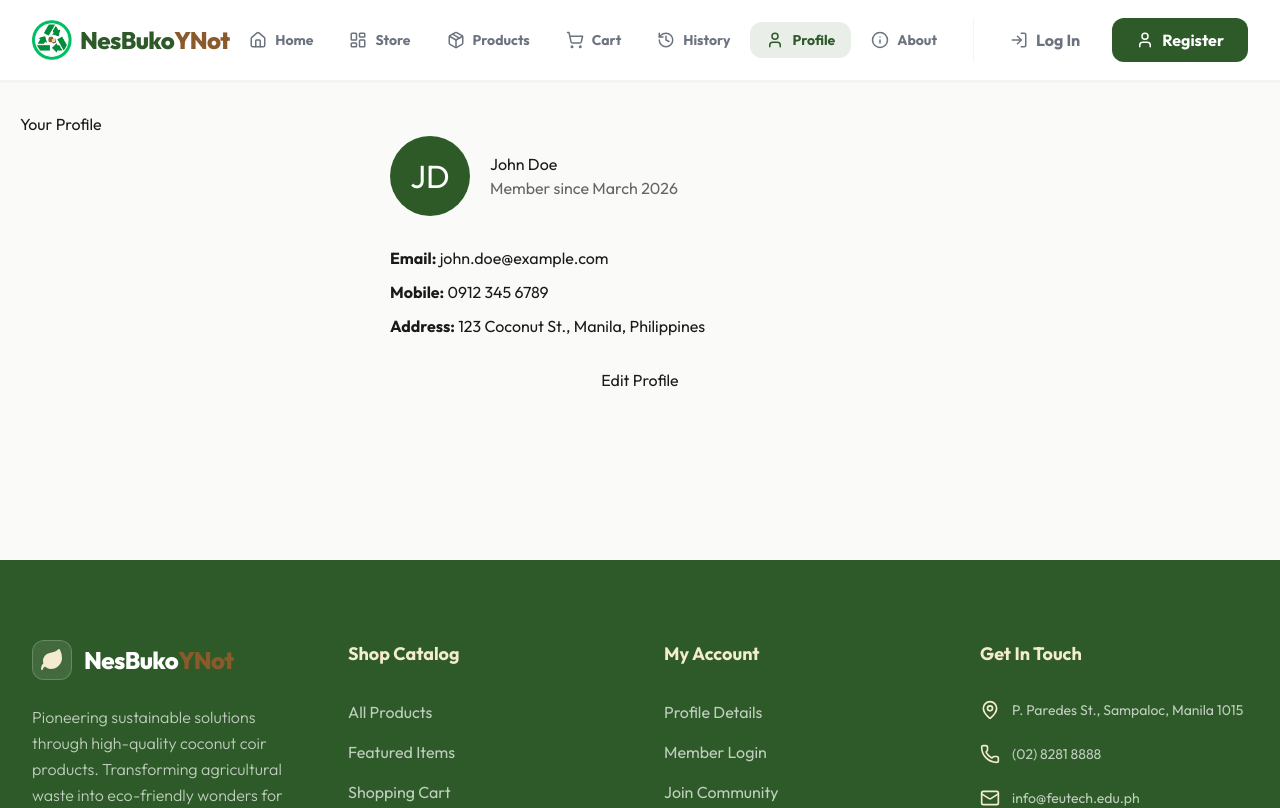
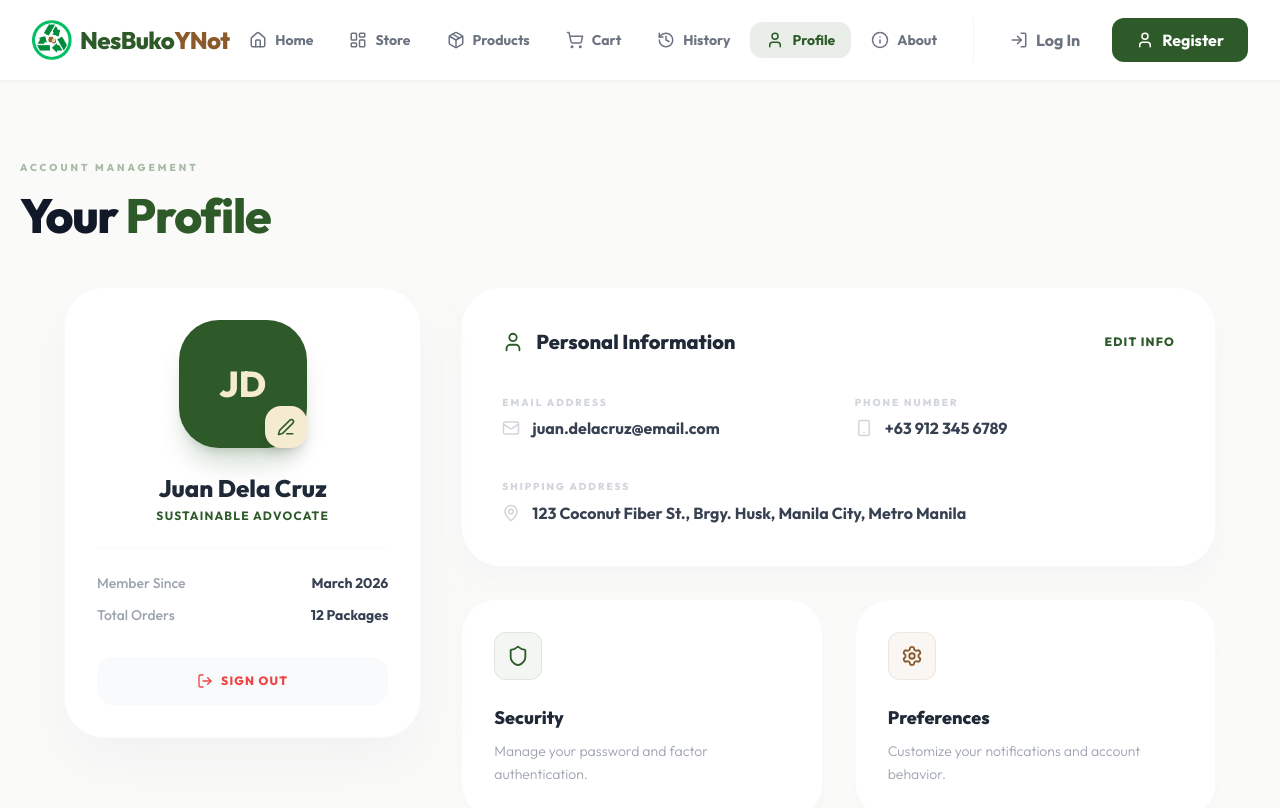
Before and after one commit to NesBukoYNot/nesbukoynot.github.io, a React (Vite) app: page /#/profile in a window 1280 px wide. Shown: the top 808 px of the page. Built offline with nearby package versions, Linux system fonts and the light colour scheme.

Commit message:
feat: transform Profile into premium dashboard and refine Auth UI [Audit Time: 2026-02-27 09:24:57]

```diff
--- a/src/pages/Login.jsx
+++ b/src/pages/Login.jsx
@@ -3,7 +3,7 @@ import { Link } from 'react-router-dom';
 
 const Login = () => {
     return (
-        <div className="page-container py-20 flex items-center justify-center min-h-[80vh]">
+        <div className="page-container py-16 min-h-screen flex flex-col items-center justify-center">
             <div className="w-full max-w-lg">
                 <header className="page-header text-center mb-12">
                     <div className="inline-flex items-center justify-center w-20 h-20 bg-primary/10 text-primary rounded-[2rem] mb-6 shadow-xl shadow-primary/5">
--- a/src/pages/Profile.jsx
+++ b/src/pages/Profile.jsx
@@ -1,27 +1,99 @@
+import { User, Mail, Smartphone, MapPin, Edit3, Settings, Shield, LogOut } from 'lucide-react';
+
 const Profile = () => {
     return (
-        <div className="page-container">
-            <header className="page-header">
-                <h1>Your Profile</h1>
+        <div className="page-container pt-12 pb-32 min-h-screen flex flex-col justify-start">
+            <header className="page-header mb-12 text-center md:text-left">
+                <span className="text-[10px] font-black text-primary/40 uppercase tracking-[0.3em] mb-4 block">Account Management</span>
+                <h1 className="text-5xl font-black text-gray-900 tracking-tight">Your <span className="text-primary">Profile</span></h1>
             </header>
-            <div className="placeholder-card" style={{ maxWidth: '500px', margin: '0 auto', textAlign: 'left' }}>
-                <div style={{ display: 'flex', alignItems: 'center', gap: '20px', marginBottom: '30px' }}>
-                    <div style={{ width: '80px', height: '80px', borderRadius: '50%', backgroundColor: '#2d5a27', color: 'white', display: 'flex', alignItems: 'center', justifyContent: 'center', fontSize: '2rem' }}>
-                        JD
-                    </div>
-                    <div>
-                        <h2>John Doe</h2>
-                        <p style={{ color: '#666' }}>Member since March 2026</p>
+
+            <div className="max-w-6xl mx-auto grid lg:grid-cols-3 gap-10">
+                {/* Left Column: User Brief */}
+                <div className="lg:col-span-1">
+                    <div className="bg-white rounded-[2.5rem] p-8 shadow-2xl shadow-gray-200/50 border border-gray-50 text-center sticky top-28">
+                        <div className="relative w-32 h-32 mx-auto mb-6">
+                            <div className="w-full h-full rounded-[2.5rem] bg-primary flex items-center justify-center text-accent text-4xl font-black shadow-xl shadow-primary/20">
+                                JD
+                            </div>
+                            <button className="absolute bottom-0 right-0 p-3 bg-accent text-primary rounded-2xl shadow-lg hover:scale-110 active:scale-95 transition-all">
+                                <Edit3 size={18} />
+                            </button>
+                        </div>
+
+                        <h2 className="text-2xl font-black text-gray-800 mb-1">Juan Dela Cruz</h2>
+                        <p className="text-primary text-xs font-bold uppercase tracking-widest mb-6">Sustainable Advocate</p>
+
+                        <div className="pt-6 border-t border-gray-50 space-y-3">
+                            <div className="flex justify-between items-center text-sm">
+                                <span className="text-gray-400 font-medium">Member Since</span>
+                                <span className="font-bold text-gray-700">March 2026</span>
+                            </div>
+                            <div className="flex justify-between items-center text-sm">
+                                <span className="text-gray-400 font-medium">Total Orders</span>
+                                <span className="font-bold text-gray-700">12 Packages</span>
+                            </div>
+                        </div>
+
+                        <button className="mt-8 w-full flex items-center justify-center gap-2 bg-gray-50 text-red-500 py-4 rounded-2xl font-black text-xs uppercase tracking-widest hover:bg-red-50 transition-all active:scale-95">
+                            <LogOut size={16} /> Sign Out
+                        </button>
                     </div>
                 </div>
 
-                <div style={{ display: 'flex', flexDirection: 'column', gap: '10px' }}>
-                    <p><strong>Email:</strong> john.doe@example.com</p>
-                    <p><strong>Mobile:</strong> 0912 345 6789</p>
-                    <p><strong>Address:</strong> 123 Coconut St., Manila, Philippines</p>
+                {/* Right Column: Details & Settings */}
+                <div className="lg:col-span-2 space-y-8">
+                    {/* Personal Information */}
+                    <section className="bg-white rounded-[2.5rem] p-10 shadow-xl shadow-gray-100/50 border border-gray-50">
+                        <div className="flex items-center justify-between mb-8">
+                            <h3 className="text-xl font-black text-gray-800 flex items-center gap-3">
+                                <User size={22} className="text-primary" /> Personal Information
+                            </h3>
+                            <button className="text-xs font-black text-primary uppercase tracking-widest hover:underline">Edit Info</button>
+                        </div>
+
+                        <div className="grid md:grid-cols-2 gap-8">
+                            <div className="space-y-1">
+                                <label className="text-[10px] font-black text-gray-300 uppercase tracking-[0.2em]">Email Address</label>
+                                <div className="flex items-center gap-3 font-bold text-gray-700">
+                                    <Mail size={18} className="text-gray-300" /> juan.delacruz@email.com
+                                </div>
+                            </div>
+                            <div className="space-y-1">
+                                <label className="text-[10px] font-black text-gray-300 uppercase tracking-[0.2em]">Phone Number</label>
+                                <div className="flex items-center gap-3 font-bold text-gray-700">
+                                    <Smartphone size={18} className="text-gray-300" /> +63 912 345 6789
+                                </div>
+                            </div>
+                            <div className="md:col-span-2 space-y-1">
+                                <label className="text-[10px] font-black text-gray-300 uppercase tracking-[0.2em]">Shipping Address</label>
+                                <div className="flex items-start gap-3 font-bold text-gray-700 leading-relaxed">
+                                    <MapPin size={18} className="text-gray-300 mt-1 flex-shrink-0" />
+                                    123 Coconut Fiber St., Brgy. Husk, Manila City, Metro Manila
+                                </div>
+                            </div>
+                        </div>
+                    </section>
+
+                    {/* Account Settings Grid */}
+                    <div className="grid md:grid-cols-2 gap-8">
+                        <div className="bg-white rounded-[2.2rem] p-8 shadow-lg shadow-gray-100/30 border border-gray-50 group hover:border-primary/20 transition-all cursor-pointer">
+                            <div className="w-12 h-12 bg-primary/5 text-primary rounded-xl flex items-center justify-center mb-6 border border-primary/10 group-hover:bg-primary group-hover:text-white transition-all">
+                                <Shield size={22} />
+                            </div>
+                            <h4 className="text-lg font-black text-gray-800 mb-2">Security</h4>
+                            <p className="text-gray-400 text-sm font-light leading-relaxed">Manage your password and factor authentication.</p>
+                        </div>
+
+                        <div className="bg-white rounded-[2.2rem] p-8 shadow-lg shadow-gray-100/30 border border-gray-50 group hover:border-secondary/20 transition-all cursor-pointer">
+                            <div className="w-12 h-12 bg-secondary/5 text-secondary rounded-xl flex items-center justify-center mb-6 border border-secondary/10 group-hover:bg-secondary group-hover:text-white transition-all">
+                                <Settings size={22} />
+                            </div>
+                            <h4 className="text-lg font-black text-gray-800 mb-2">Preferences</h4>
+                            <p className="text-gray-400 text-sm font-light leading-relaxed">Customize your notifications and account behavior.</p>
+                        </div>
+                    </div>
                 </div>
-
-                <button className="login-btn" style={{ marginTop: '30px', width: '100%' }}>Edit Profile</button>
             </div>
         </div>
     );
--- a/src/pages/Register.jsx
+++ b/src/pages/Register.jsx
@@ -3,7 +3,7 @@ import { Link } from 'react-router-dom';
 
 const Register = () => {
     return (
-        <div className="page-container py-16">
+        <div className="page-container py-16 min-h-screen flex flex-col items-center justify-center">
             <div className="max-w-3xl mx-auto">
                 <header className="page-header text-center mb-12">
                     <div className="inline-flex items-center justify-center w-20 h-20 bg-primary/10 text-primary rounded-[2rem] mb-6 shadow-xl shadow-primary/5">
```
